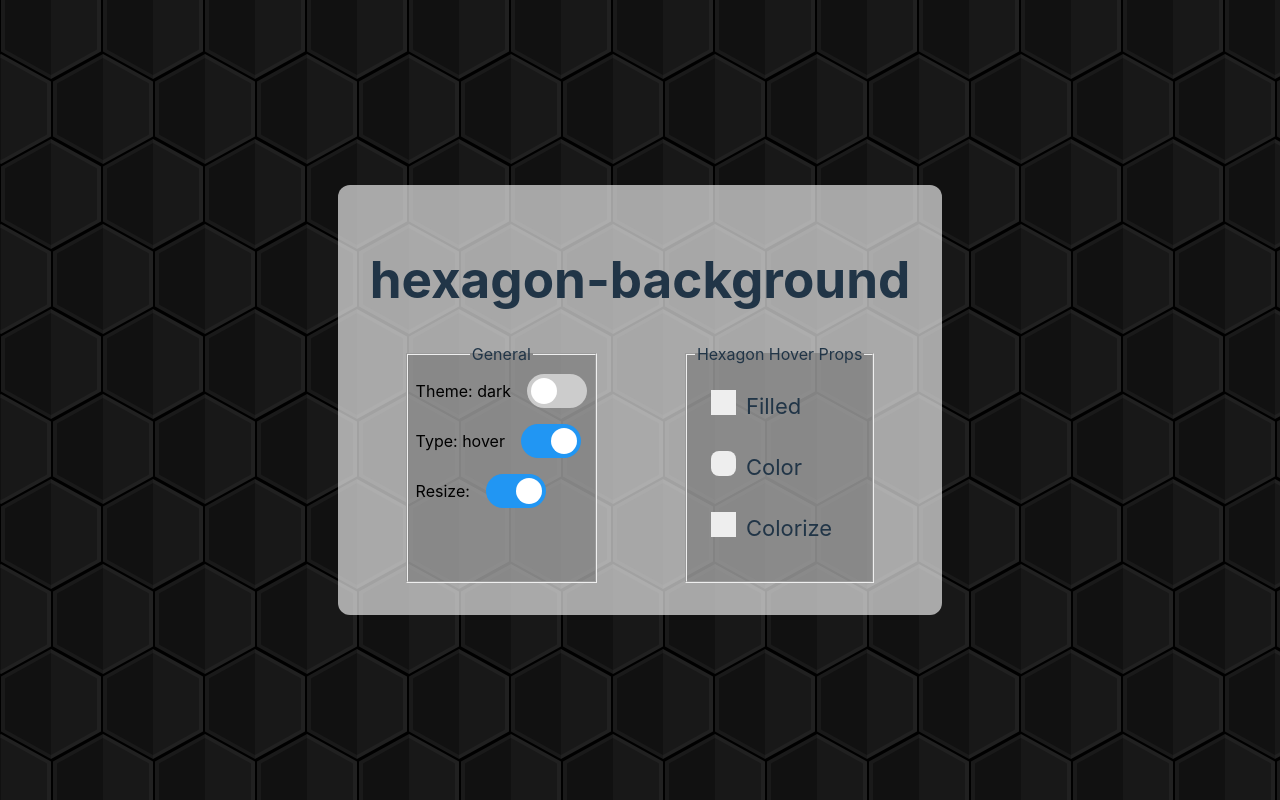
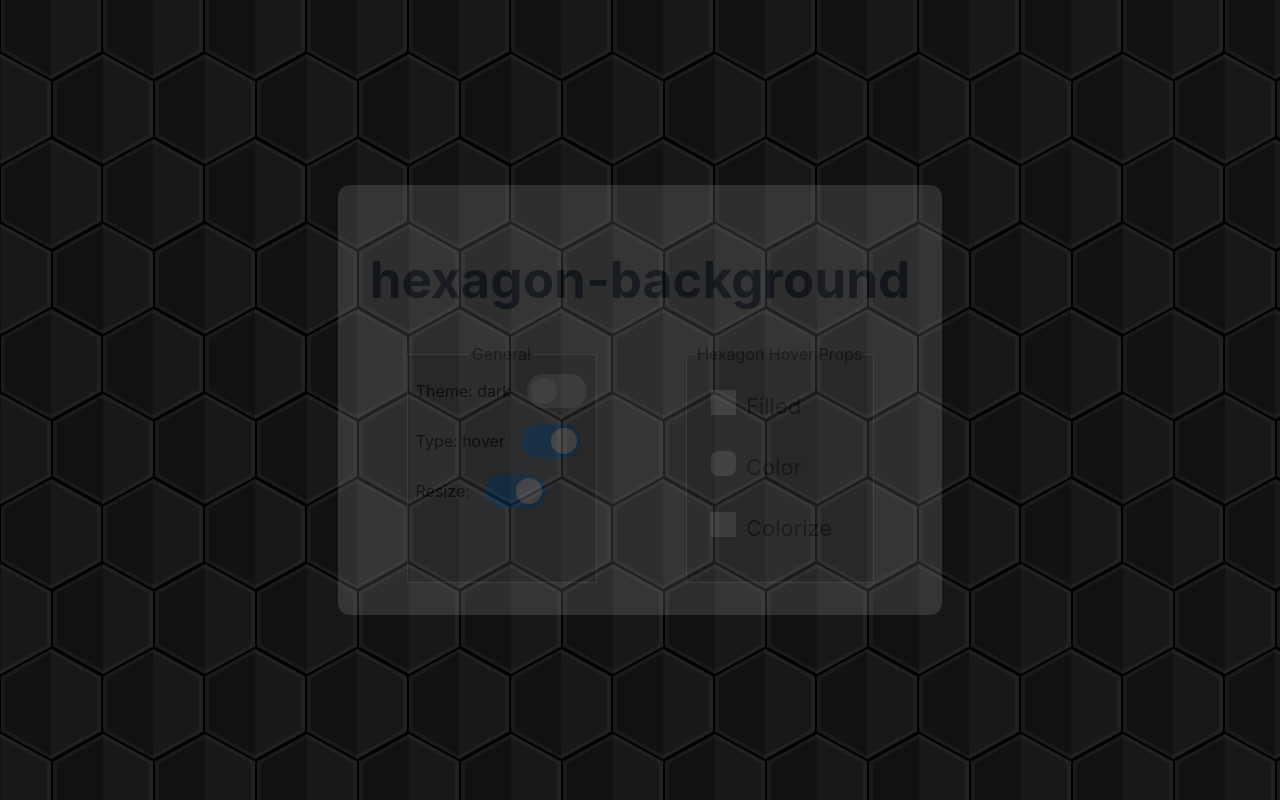
Before and after one commit to hdriel/hexagon-background, a React (Vite) app: page / in a window 1280 px wide. Built offline with nearby package versions, Linux system fonts and the light colour scheme.

Commit message:
update hexagon background

```diff
--- a/src/components/App.css
+++ b/src/components/App.css
@@ -6,6 +6,12 @@
   background: rgba(255, 255, 255, 0.63);
   border-radius: 12px;
   padding: 2em;
+  opacity: 0.2;
+  transition: opacity 2s;
+}
+
+.app:hover{
+  opacity: 1;
 }
 
 .app p, .app span {
```
